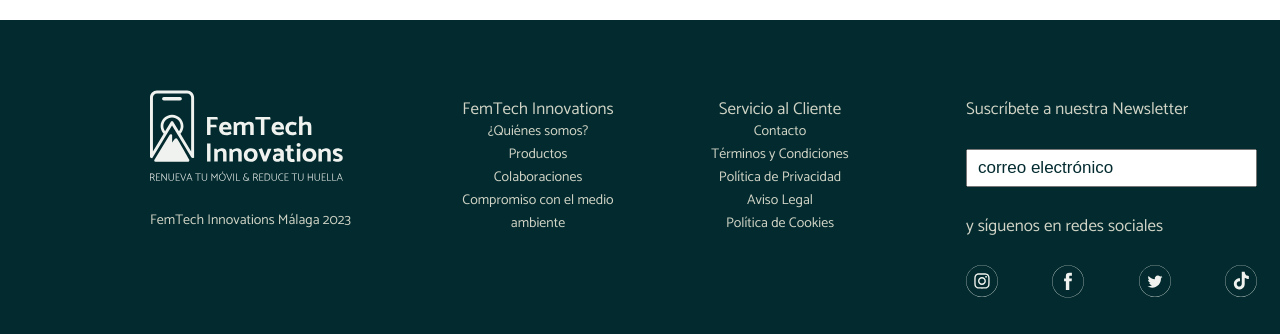
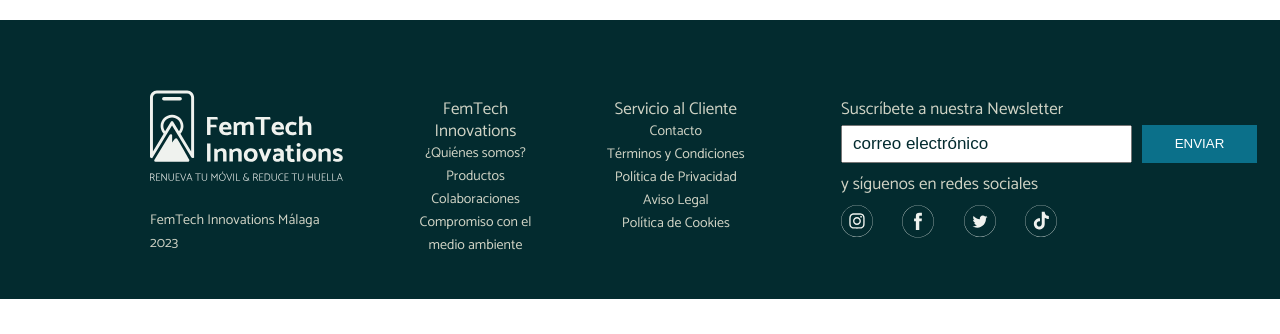
Before and after one commit to Lorena-Rodriguez/Grupo5, a plain HTML site: page index.html in a window 1280 px wide. Shown: the part 3680-4014 px from the top of the page. After the commit the page ends 3979 px from the top, so only its background shows below. Drawn offline with Linux system fonts and the light colour scheme.

Commit message:
añado botón enviar footer

```diff
--- a/index.css
+++ b/index.css
@@ -219,9 +219,23 @@ footer {
 }
 
 .bloque4 {
+    display: flex;
+    flex-direction: column;
     padding-left: 90px;
 }
-
+.footernewsletter  {
+    display: flex;
+    flex-direction: row;
+}
+#newslettertextfooter{
+   padding-top: 28px;
+    margin-block-start: 0;
+    margin-block-end: 5px;
+}
+#rrsstextfooter{
+    margin-block-start: 10px;
+    margin-block-end: 10px;
+}
 .bloque4 h3 {
     margin-block-end: 0;
 }
@@ -229,11 +243,21 @@ footer {
 .bloque4 a {
     text-decoration: none;
 }
+.buttonfooter {
+
+    width: 115px;
+    height: 38px;
+    background: #0B708A;
+    color: #FFFFFF;
+    border: 0;
+    margin-left: 10px;
+}
 
 .rrssicons {
     display: flex;
     flex-direction: row;
     justify-content: space-between;
+    padding-right: 200px;
 }
 
 .rrssicons img {
--- a/index.html
+++ b/index.html
@@ -299,11 +299,14 @@
         </section>
 
         <section class="bloque4">
-            <h5>
+            <h5 id="newslettertextfooter">
                 Suscríbete a nuestra Newsletter
             </h5>
+            <section class="footernewsletter">
             <input type="search" name="newsletter" placeholder="correo electrónico" id="newsletterbar">
-            <h5>
+            <button type="button" class="buttonfooter">ENVIAR</button>
+            </section>
+            <h5 id="rrsstextfooter">
                 y síguenos en redes sociales
             </h5>
             <div class="rrssicons">
```
